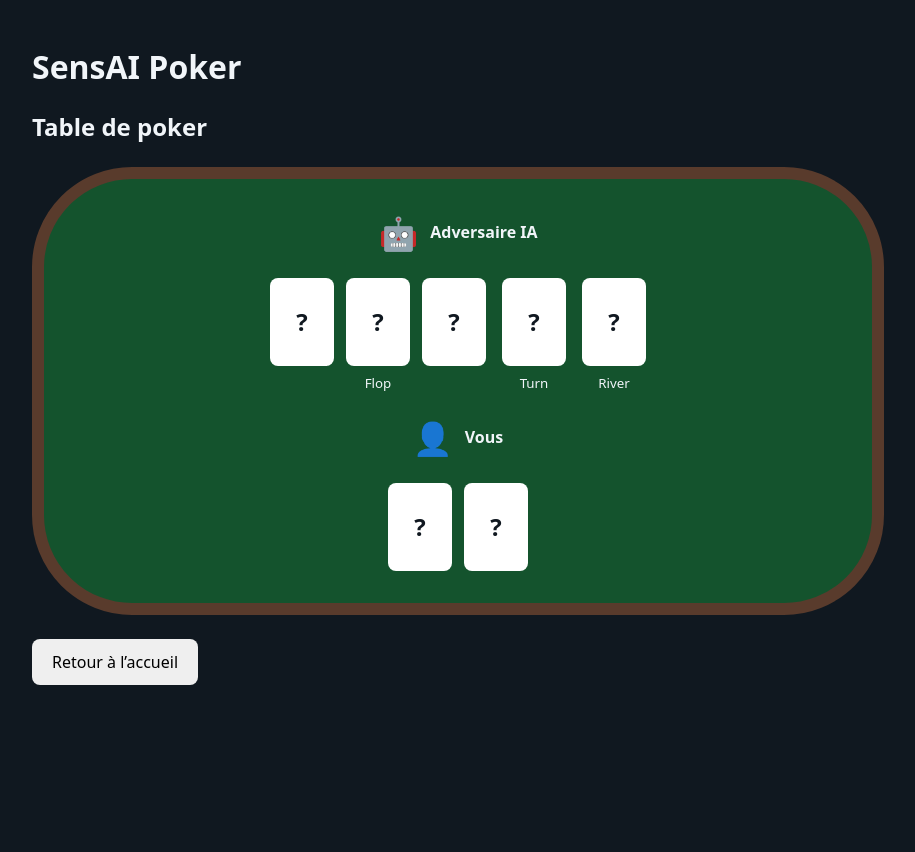
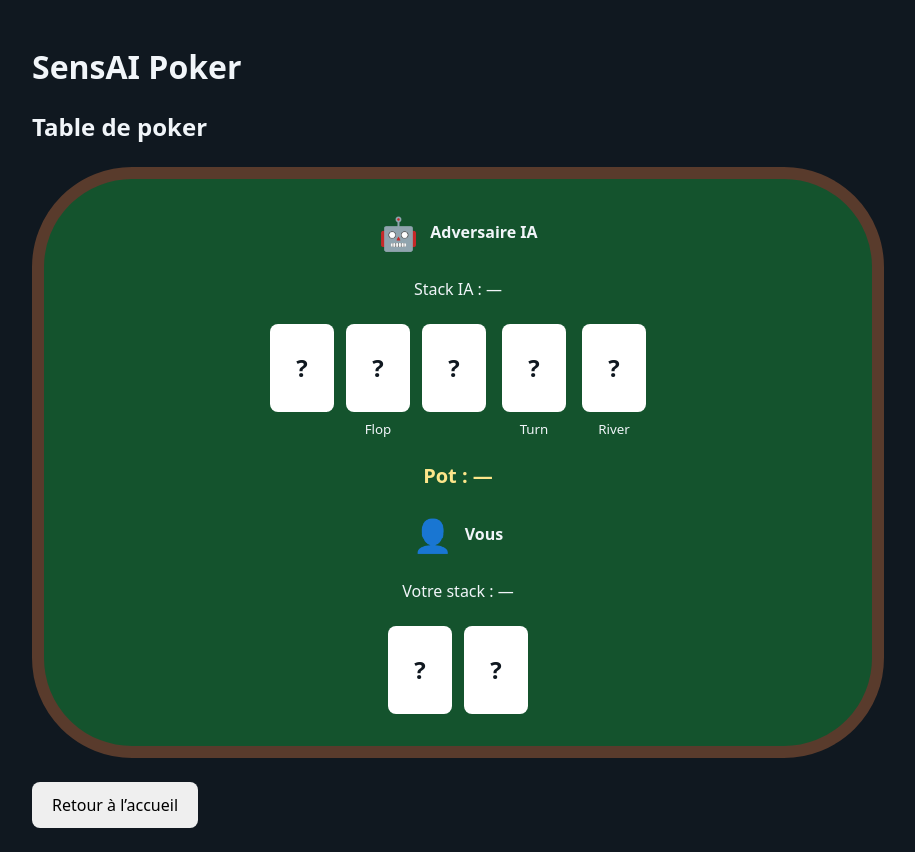
Before and after one commit to AntonFrDe/SensAI, a React (Vite) app in the folder frontend/: page / in a window 1280 px wide. Both pictures are taken after a click on the button "Jouer". Shown: the whole page, without its empty margins (182-1097 px from the left). Before the commit the page ends 800 px from the top, so only its background shows below. Built offline with nearby package versions, Linux system fonts and the light colour scheme.

Commit message:
feat: display pot and player stacks

```diff
--- /dev/null
+++ b/frontend/src/ChipAmount.tsx
@@ -0,0 +1,5 @@
+const formatter = new Intl.NumberFormat('fr-FR');
+
+export default function ChipAmount({ amount }: { amount?: number }) {
+  return <span>{amount === undefined ? '—' : `${formatter.format(amount)} jetons`}</span>;
+}
--- a/frontend/src/PokerTable.tsx
+++ b/frontend/src/PokerTable.tsx
@@ -1,14 +1,24 @@
 import PlayingCard, { type CardData } from './PlayingCard';
 import CommunityCards from './CommunityCards';
+import ChipAmount from './ChipAmount';
 
-type Props = { playerCards?: CardData[]; communityCards?: CardData[] };
+type Props = {
+  playerCards?: CardData[];
+  communityCards?: CardData[];
+  pot?: number;
+  playerStack?: number;
+  opponentStack?: number;
+};
 
-export default function PokerTable({ playerCards = [], communityCards = [] }: Props) {
+export default function PokerTable({ playerCards = [], communityCards = [], pot, playerStack, opponentStack }: Props) {
   return (
     <section className="poker-table" aria-label="Table de Texas Hold’em à deux joueurs">
       <div className="seat"><span aria-hidden="true">🤖</span><strong>Adversaire IA</strong></div>
+      <p className="chip-info">Stack IA : <ChipAmount amount={opponentStack} /></p>
       <CommunityCards cards={communityCards} />
+      <p className="chip-info pot" aria-live="polite">Pot : <ChipAmount amount={pot} /></p>
       <div className="seat"><span aria-hidden="true">👤</span><strong>Vous</strong></div>
+      <p className="chip-info">Votre stack : <ChipAmount amount={playerStack} /></p>
       <div className="cards" role="group" aria-label="Vos cartes privées">
         <PlayingCard card={playerCards[0]} /><PlayingCard card={playerCards[1]} />
       </div>
--- a/frontend/src/styles.css
+++ b/frontend/src/styles.css
@@ -12,3 +12,5 @@ button:focus-visible { outline: 3px solid #fbbf24; outline-offset: 4px; }
 .cards { display: flex; justify-content: center; gap: 12px; }
 .playing-card { display: grid; place-items: center; width: 64px; height: 88px; border-radius: 8px; background: #fff; color: #101820; font-size: 1.5rem; font-weight: 700; }
 .playing-card.red { color: #b91c1c; }
+.chip-info { margin: 0; text-align: center; font-variant-numeric: tabular-nums; }
+.pot { color: #fde68a; font-size: 1.25rem; font-weight: 700; }
```
